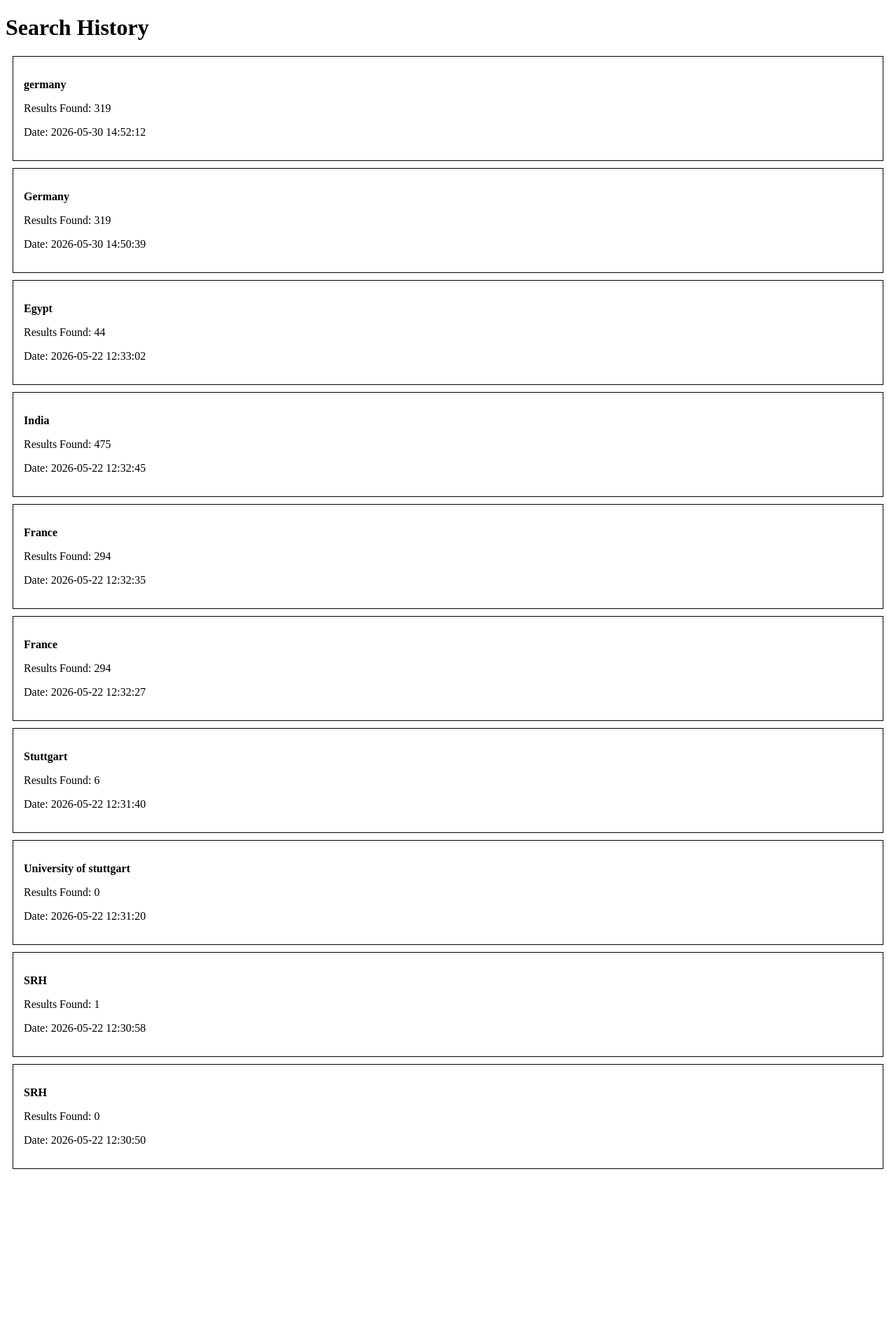
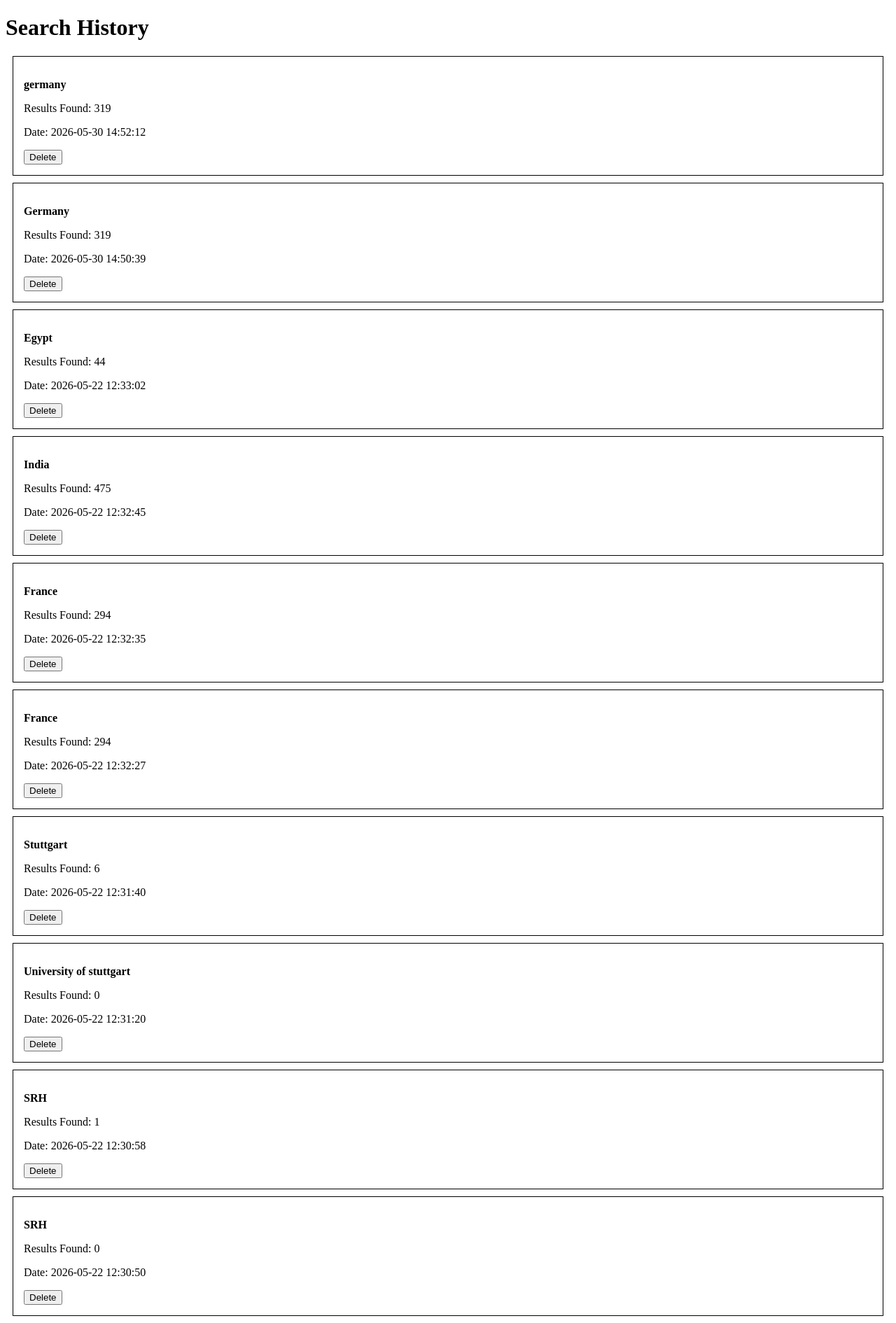
Before and after one commit to hcyber7/global-university-campus-explorer, a Flask app: page /history in a window 1280 px wide. Shown: the whole page at 70% size. Before the commit the page ends 1670 px from the top, so only its background shows below. Run offline with Flask 3, Linux system fonts and the light colour scheme; data comes from the database, SQL or seed files in the repository.

Commit message:
Added individual search history deletion - STILL TESTING

```diff
--- a/templates/history.html
+++ b/templates/history.html
@@ -13,15 +13,23 @@
 
         {% for search in history %}
 
-            <div style="border:1px solid black; padding:15px; margin:10px;">
+<div style="border:1px solid black; padding:15px; margin:10px;">
 
-                <p><strong>{{ search.query }}</strong></p>
+    <p><strong>{{ search.query }}</strong></p>
+    <p>Results Found: {{ search.count }}</p>
+    <p>Date: {{ search.date }}</p>
 
-                <p>Results Found: {{ search.count }}</p>
+    <form method="POST" action="/delete_history">
 
-                <p>Date: {{ search.date }}</p>
+        <input type="hidden" name="id" value="{{ search.id }}">
 
-            </div>
+        <button type="submit">
+            Delete
+        </button>
+
+    </form>
+
+</div>
 
         {% endfor %}
 
```
